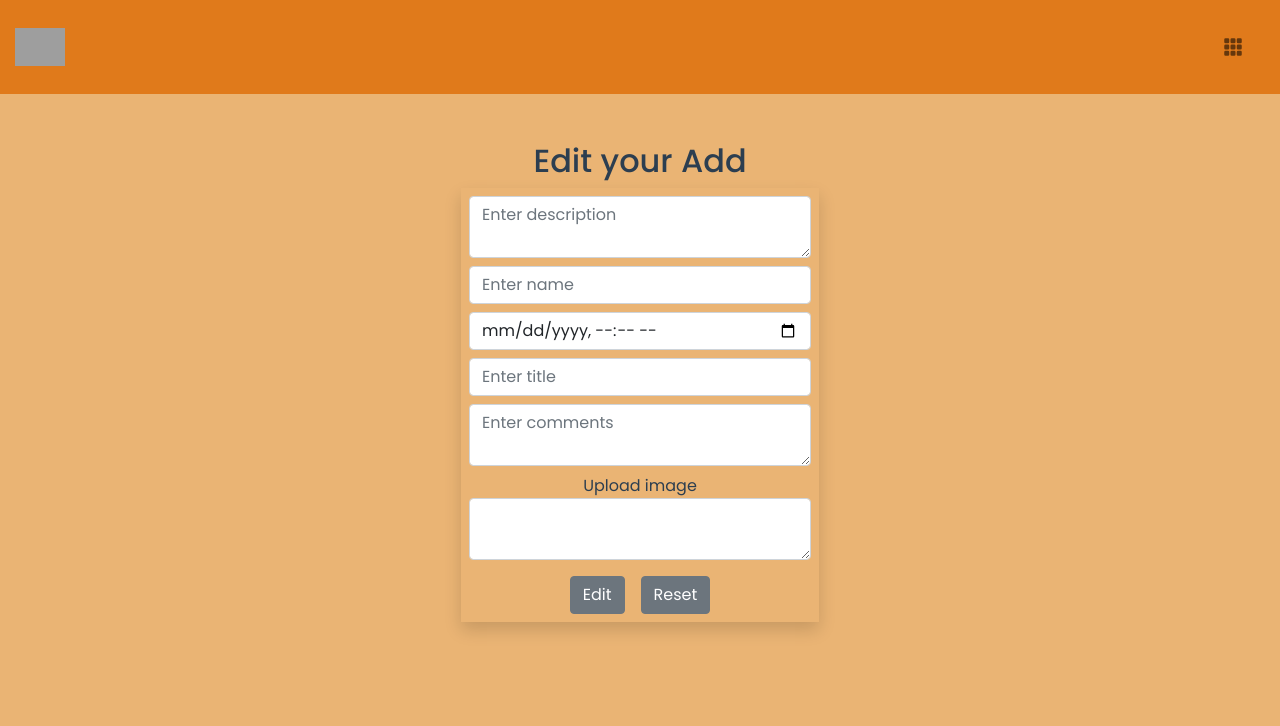
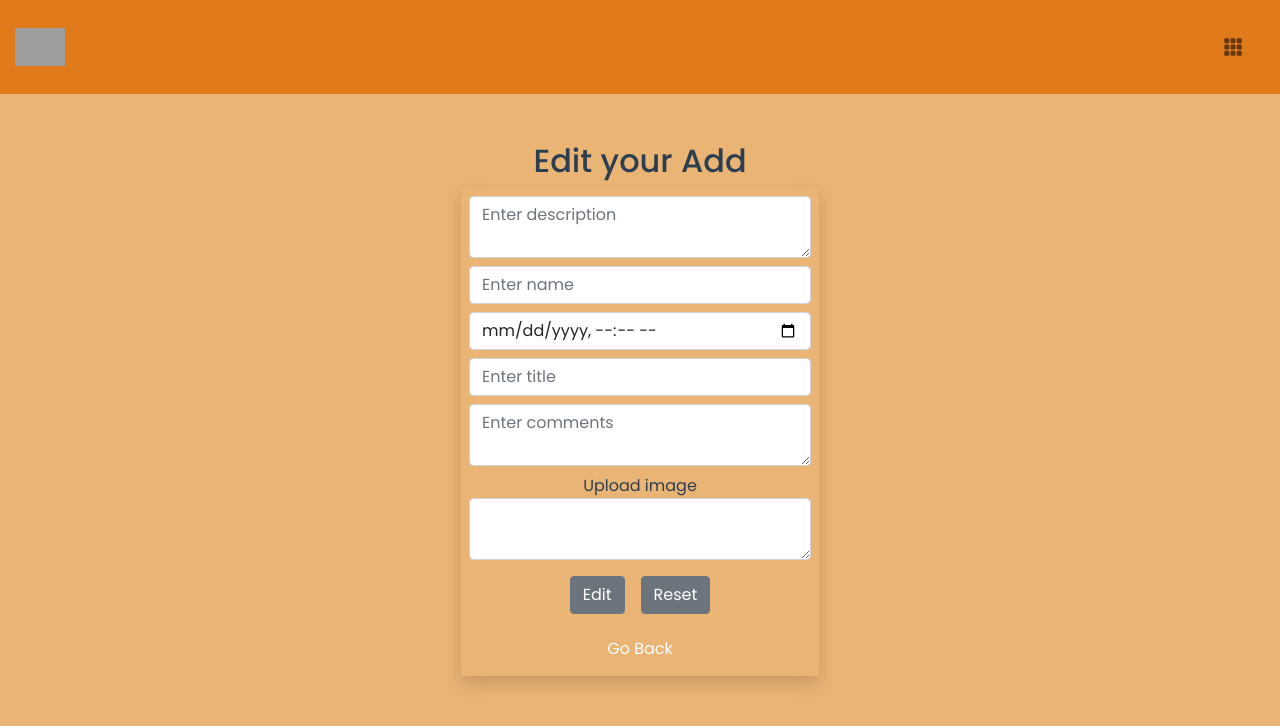
Before and after one commit to amrhefny87/DoggyFriendly, a Vue app: page /editAd/1 in a window 1280 px wide. Shown: the top 726 px of the page. Built offline with nearby package versions, Linux system fonts and the light colour scheme; grey boxes are pictures that could not be loaded.

Commit message:
button go back

```diff
--- a/src/views/EditAd.vue
+++ b/src/views/EditAd.vue
@@ -89,11 +89,12 @@
             ></b-form-textarea>
           </b-form-group>
 
-          <b-button @click="editmyEvent(resul)" id="buttonEdit" class="m-2"
+          <b-button @click="editmyEvent()" id="buttonEdit" class="m-2"
             >Edit</b-button
           >
           <b-button type="reset" id="buttonReset" class="m-2">Reset</b-button>
         </b-form>
+        <ButtonGoBack />
       </div>
     </div>
   </div>
@@ -104,6 +105,7 @@ import Header from "@/components/Header.vue";
 import NewAd from "../components/NewAd";
 import FormDogs from "../views/FormDogs";
 import { apidogs } from "@/apis/ApiDogs";
+import ButtonGoBack from "../components/ButtonGoBack.vue"
 
 
 export default {
@@ -112,6 +114,7 @@ export default {
     Header,
     NewAd,
     FormDogs,
+    ButtonGoBack,
   },
   props: ["id", "title", "description", "comments", "image", "date", "name"],
 
@@ -119,7 +122,7 @@ export default {
     return {
       form: {},
       show: true,
-      result: {},
+
     };
   },
   methods: {
```
